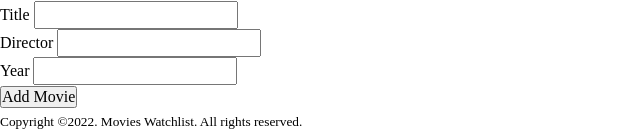
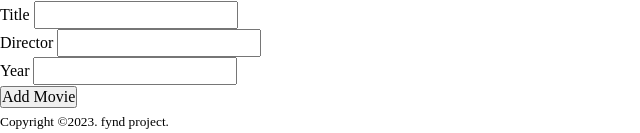
Before and after one commit to prosperpatel/fynd_project, a Flask app: page /add in a window 1280 px wide. Shown: the part 2607-2740 px from the top of the page, without its empty margins (0-640 px from the left). Run offline with Flask 2, Linux system fonts and the light colour scheme; the visitor is signed in with stand-in values (Sample User, id 1).

Commit message:
Update footer.html

```diff
--- a/movie_library/templates/macros/footer.html
+++ b/movie_library/templates/macros/footer.html
@@ -1,5 +1,5 @@
 {% macro footer() %}
 <footer class="footer">
-    <small>Copyright &copy;2022. Movies Watchlist. All rights reserved.</small>
+    <small>Copyright &copy;2023. fynd project.</small>
 </footer>
 {% endmacro %}
```
